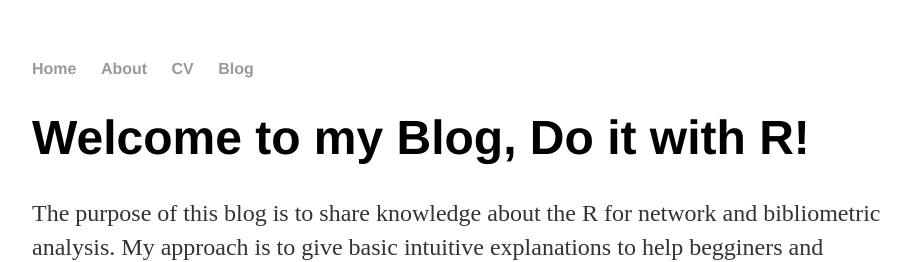
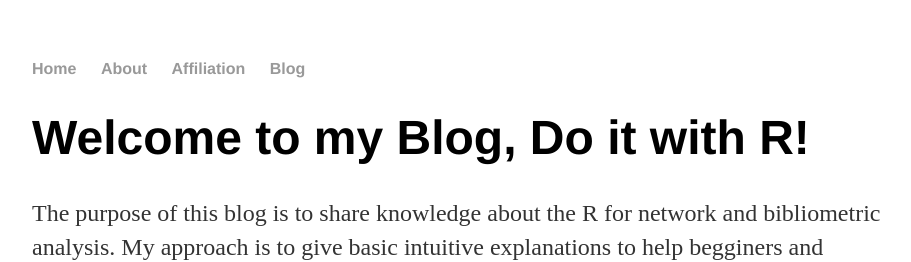
Before and after one commit to bigblind/wario84.github.io, a Jekyll site: the page built from index.html, in a window 1280 px wide. Shown: the top 262 px of the page, without its empty margins (160-1071 px from the left). Built offline with Jekyll 4.4.1, drawn with Linux system fonts in a browser that asks for light colours.

```diff
--- a/_layouts/default.html
+++ b/_layouts/default.html
@@ -12,7 +12,7 @@
     		<ul>
         		<li><a href="/">Home</a></li>
 	        	<li><a href="/about">About</a></li>
-        		<li><a href="/cv">CV</a></li>
+        		<li><a href="/cv">Affiliation</a></li>
         		<li><a href="/blog">Blog</a></li>
     		</ul>
 		</nav>
@@ -24,7 +24,7 @@
 			<footer>
 	    		<ul>
     		<li><a href="mailto:mglezsauri@gmail.com">email</a></li>
-    		<li><a href="https://wario84.github.io/">github.io/wario84</a></li>
+    		<li><a href="https://github.com/Wario84/wario84.github.io">github.io/wario84</a></li>
 			</ul>
 		</footer>
 	</body>
```
